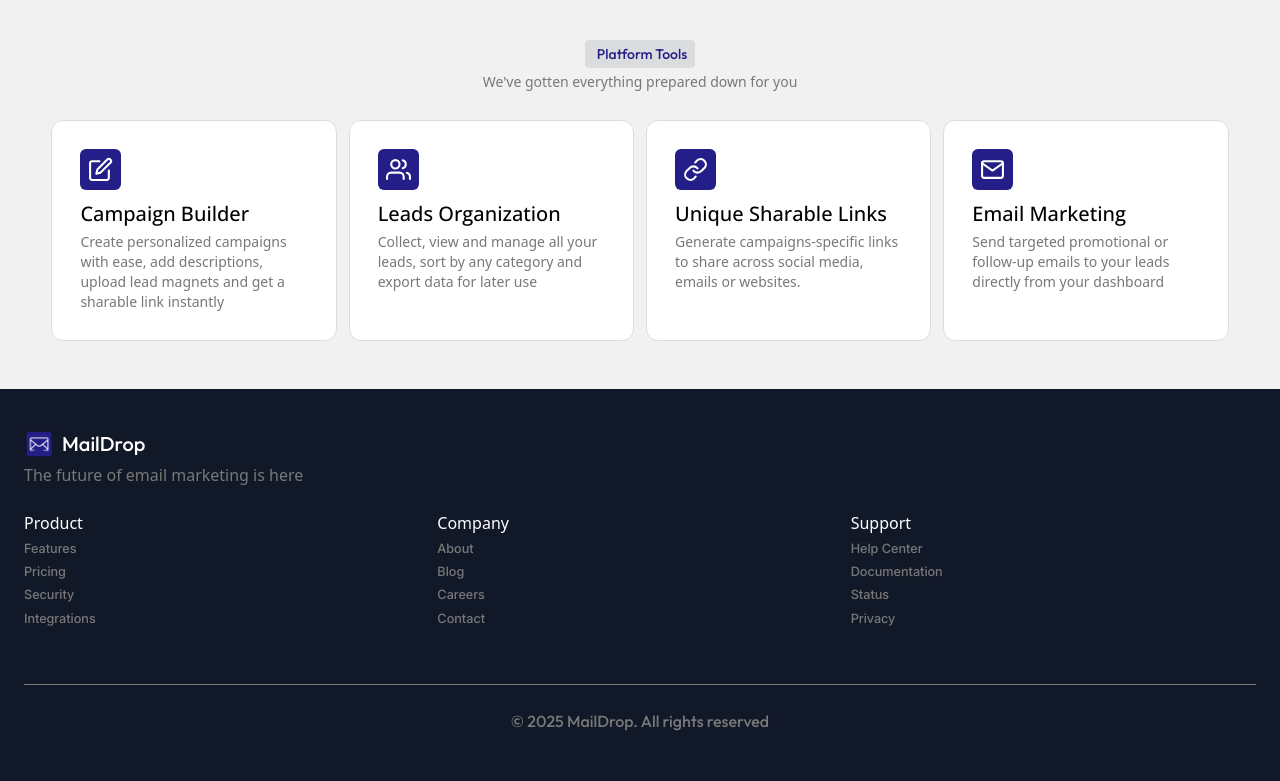
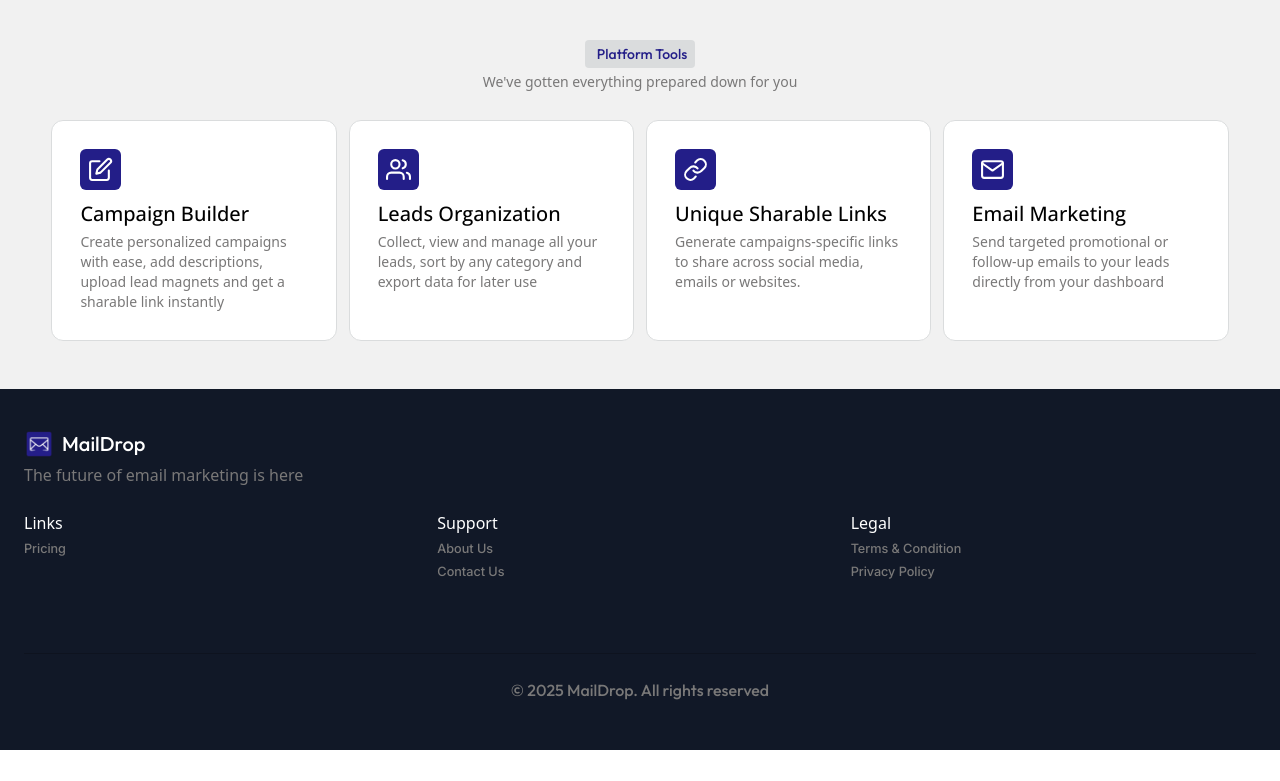
Before and after one commit to Habeebamoo/MailDrop, a React (Vite) app in the folder client/: page / in a window 1280 px wide. Shown: the part 846-1627 px from the top of the page. After the commit the page ends 1596 px from the top, so only its background shows below. Built offline with nearby package versions, Linux system fonts and the light colour scheme; no server answers.

Commit message:
updated Footer.tsx

```diff
--- a/client/src/components/home/Footer.tsx
+++ b/client/src/components/home/Footer.tsx
@@ -1,7 +1,13 @@
+import { useNavigate } from "react-router-dom"
 import logo from "../../assets/logo.png"
 
 const Footer = () => {
+  const navigate = useNavigate()
   const year = new Date().getFullYear()
+
+  const toPricing = () => {
+    navigate("/pricing")
+  }
 
   return (
     <footer className="bg-secondary px-6 py-10 z-10">
@@ -11,29 +17,22 @@ const Footer = () => {
       </div>
       <p className="text-accent mt-1">The future of email marketing is here</p>
       <div className="mt-6 sm:grid sm:grid-cols-3 sm:gap-2">
-        <div className="mb-3">
-          <p className="text-white mb-1">Product</p>
-          <small>Features</small>
-          <small>Pricing</small>
-          <small>Security</small>
-          <small>Integrations</small>
+        <div className="mb-7">
+          <p className="text-white mb-1">Links</p>
+          <small onClick={toPricing}>Pricing</small>
         </div>
-        <div className="mb-3">
-          <p className="text-white mb-1">Company</p>
-          <small>About</small>
-          <small>Blog</small>
-          <small>Careers</small>
-          <small>Contact</small>
+        <div className="mb-7">
+          <p className="text-white mb-1">Support</p>
+          <small>About Us</small>
+          <small>Contact Us</small>
         </div>
         <div>
-          <p className="text-white mb-1">Support</p>
-          <small>Help Center</small>
-          <small>Documentation</small>
-          <small>Status</small>
-          <small>Privacy</small>
+          <p className="text-white mb-1">Legal</p>
+          <small>Terms & Condition</small>
+          <small>Privacy Policy</small>
         </div>
       </div>
-      <hr className="text-accent mt-10" />
+      <hr className="text-fade mt-10" />
       <p className="mt-6 mb-2 text-accent font-outfit text-center">&copy; {year} MailDrop. All rights reserved</p>
     </footer>
   )
--- a/client/src/index.css
+++ b/client/src/index.css
@@ -24,7 +24,7 @@
 
 @layer base {
 	small {
-		@apply text-accent block mb-1 font-inter;
+		@apply text-accent block mb-1 font-inter cursor-pointer hover:text-white;
 	}
 }
 
```
